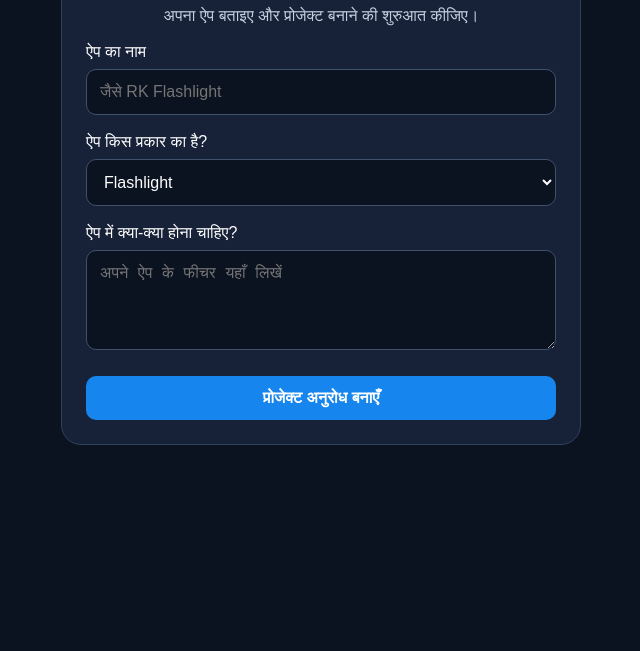
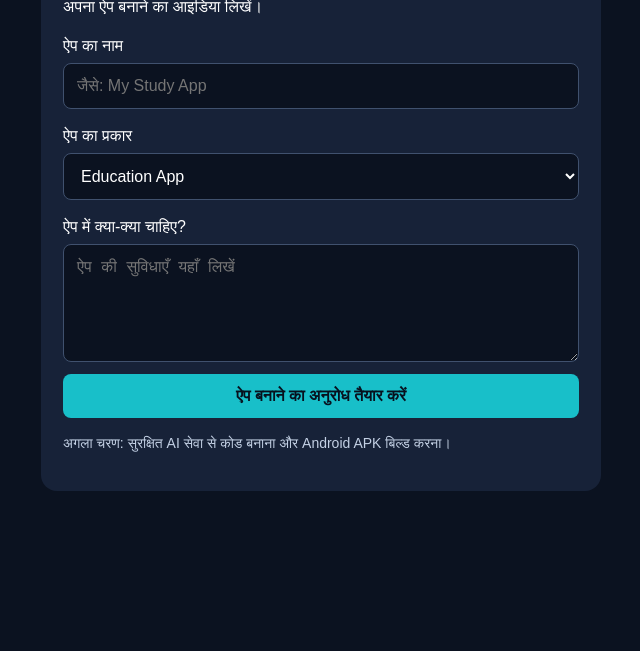
Before and after one commit to rk2512122-design/rk-ai-apk-builder, a plain HTML site: page index.html in a window 1280 px wide. Shown: the part 149-800 px from the top of the page, without its empty margins (319-959 px from the left). Drawn offline with Linux system fonts and the light colour scheme.

Commit message:
Update index.html

```diff
--- a/index.html
+++ b/index.html
@@ -3,105 +3,123 @@
 <html lang="hi">
 <head>
   <meta charset="UTF-8">
-<meta name="viewport" content="width=device-width, initial-scale=1.0">
+  <meta name="viewport" content="width=device-width, initial-scale=1">
   <title>RK AI APK Builder</title>
   <style>
-*{box-sizing:border-box}
-body{
-  margin:0;padding:20px;
-  font-family:Arial,sans-serif;
-  background:#0b1220;color:white;
+    * { box-sizing: border-box; }
+    body {
+      margin: 0;
+      padding: 20px;
+      font-family: Arial, sans-serif;
+      background: #0b1220;
+      color: white;
     }
-.card{
-  max-width:520px;margin:30px auto;
-  padding:24px;background:#172238;
-  border:1px solid #30415e;border-radius:20px;
+    .card {
+      max-width: 560px;
+      margin: 20px auto;
+      padding: 22px;
+      background: #172238;
+      border-radius: 16px;
     }
-h1{color:#67b7ff;text-align:center}
-p{color:#c4d0e0;text-align:center}
-label{display:block;margin-top:18px}
-input,select,textarea,button{
-  width:100%;padding:13px;margin-top:8px;
-  border-radius:10px;font-size:16px;
+    h1 { color: #18e5ee; text-align: center; }
+    p { line-height: 1.6; }
+    label { display: block; margin-top: 18px; }
+    input, textarea, select, button {
+      width: 100%;
+      padding: 13px;
+      margin-top: 8px;
+      border-radius: 8px;
+      font-size: 16px;
     }
-input,select,textarea{
-  background:#0b1220;color:white;
-  border:1px solid #40516e;
+    input, textarea, select {
+      background: #0b1220;
+      color: white;
+      border: 1px solid #40516e;
     }
-button{
-  border:0;background:#1685ee;color:white;
-  font-weight:bold;margin-top:22px;
+    button {
+      border: 0;
+      background: #18bfc9;
+      color: #07111e;
+      font-weight: bold;
+      cursor: pointer;
     }
-#result{
-  margin-top:20px;padding:14px;
-  background:#0b1220;border-radius:10px;
-  overflow-wrap:anywhere;display:none;
+    #result {
+      display: none;
+      margin-top: 20px;
+      padding: 14px;
+      background: #0b1220;
+      border-radius: 10px;
+      white-space: pre-wrap;
+      overflow-wrap: anywhere;
     }
-small{color:#9fb0c7}
+    .note { color: #c3d0e4; font-size: 14px; }
   </style>
 </head>
 <body>
-<div class="card">
+  <main class="card">
     <h1>⚡ RK AI APK Builder</h1>
-  <p>अपना ऐप बताइए और प्रोजेक्ट बनाने की शुरुआत कीजिए।</p>
+    <p>अपना ऐप बनाने का आइडिया लिखें।</p>
 
-  <label>ऐप का नाम</label>
-  <input id="appname" placeholder="जैसे RK Flashlight">
+    <label for="appname">ऐप का नाम</label>
+    <input id="appname" placeholder="जैसे: My Study App">
 
-  <label>ऐप किस प्रकार का है?</label>
+    <label for="apptype">ऐप का प्रकार</label>
     <select id="apptype">
-    <option>Flashlight</option>
+      <option>Education App</option>
       <option>Calculator</option>
       <option>Music Player</option>
-    <option>Education App</option>
       <option>Game</option>
+      <option>Business App</option>
       <option>Other Android App</option>
     </select>
 
-  <label>ऐप में क्या-क्या होना चाहिए?</label>
-  <textarea id="features" rows="4"
-  placeholder="अपने ऐप के फीचर यहाँ लिखें"></textarea>
+    <label for="features">ऐप में क्या-क्या चाहिए?</label>
+    <textarea id="features" rows="5"
+      placeholder="ऐप की सुविधाएँ यहाँ लिखें"></textarea>
 
-  <button onclick="makeRequest()">प्रोजेक्ट अनुरोध बनाएँ</button>
+    <button onclick="makeRequest()">ऐप बनाने का अनुरोध तैयार करें</button>
 
-  <div id="result">
-    <strong>आपका प्रोजेक्ट अनुरोध तैयार है</strong>
+    <section id="result">
+      <strong>आपके ऐप का अनुरोध:</strong>
       <p id="summary"></p>
       <button onclick="copyRequest()">अनुरोध कॉपी करें</button>
-    <small>ध्यान दें: यह अनुरोध तैयार करता है। APK बनाने के लिए AI और Android बिल्ड सर्वर जोड़ना बाकी है।</small>
-  </div>
-</div>
+    </section>
+
+    <p class="note">
+      अगला चरण: सुरक्षित AI सेवा से कोड बनाना और Android APK बिल्ड करना।
+    </p>
+  </main>
 
   <script>
     let requestText = "";
 
-function makeRequest(){
+    function makeRequest() {
       const name = document.getElementById("appname").value.trim();
       const type = document.getElementById("apptype").value;
       const features = document.getElementById("features").value.trim();
 
-  if(!name){
-    alert("पहले ऐप का नाम लिखें।");
+      if (!name || !features) {
+        alert("कृपया ऐप का नाम और उसकी सुविधाएँ लिखें।");
         return;
       }
 
       requestText =
-    "Create a complete Android APK project.\n" +
+        "Create a complete Android app project.\n" +
         "App name: " + name + "\n" +
         "App type: " + type + "\n" +
-    "Required features: " + (features || "Suggest basic features") +
-    "\nInclude Android source code, build files, and instructions to create an installable APK.";
+        "Required features: " + features + "\n" +
+        "Generate Android source code and build an installable APK.";
 
       document.getElementById("summary").textContent = requestText;
       document.getElementById("result").style.display = "block";
     }
 
-async function copyRequest(){
-  try{
+    async function copyRequest() {
+      try {
         await navigator.clipboard.writeText(requestText);
-    alert("प्रोजेक्ट अनुरोध कॉपी हो गया!");
-  }catch(e){
-    alert("अनुरोध को चुनकर कॉपी करें।");
+        alert("अनुरोध कॉपी हो गया।");
+      } catch (e) {
+        alert("अनुरोध कॉपी नहीं हुआ। टेक्स्ट को दबाकर कॉपी करें।");
       }
     }
   </script>
```
Lines whose indentation alone changed are shown as unchanged.
